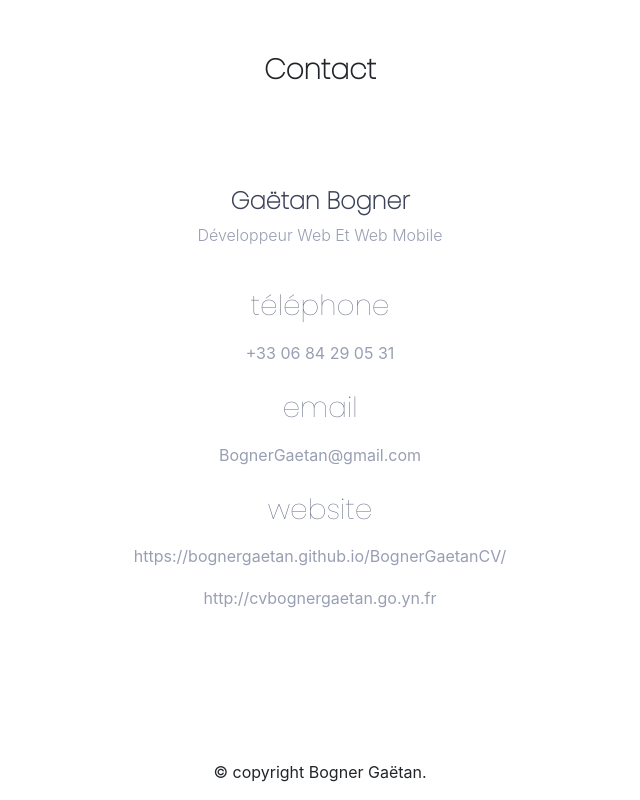
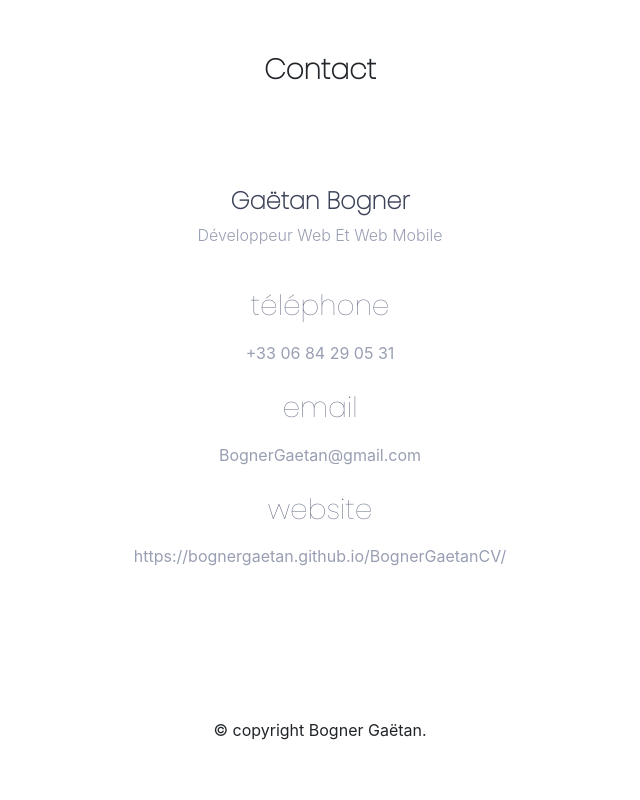
Before and after one commit to BognerGaetan/BognerGaetanCV, a website: page index.html in a window 1280 px wide. Shown: the part 3940-4740 px from the top of the page, without its empty margins (320-960 px from the left). After the commit the page ends 4698 px from the top, so only its background shows below. Drawn offline with nearby package versions, Linux system fonts and the light colour scheme.

Commit message:
Update index.html

```diff
--- a/index.html
+++ b/index.html
@@ -549,7 +549,7 @@
                         <div class="single-contact-add-info">
                             <h3>website</h3>
                             <p>https://bognergaetan.github.io/BognerGaetanCV/</p>
-                            <p>http://cvbognergaetan.go.yn.fr</p>
+
                         </div>
                     </div>
                 </div>
```
